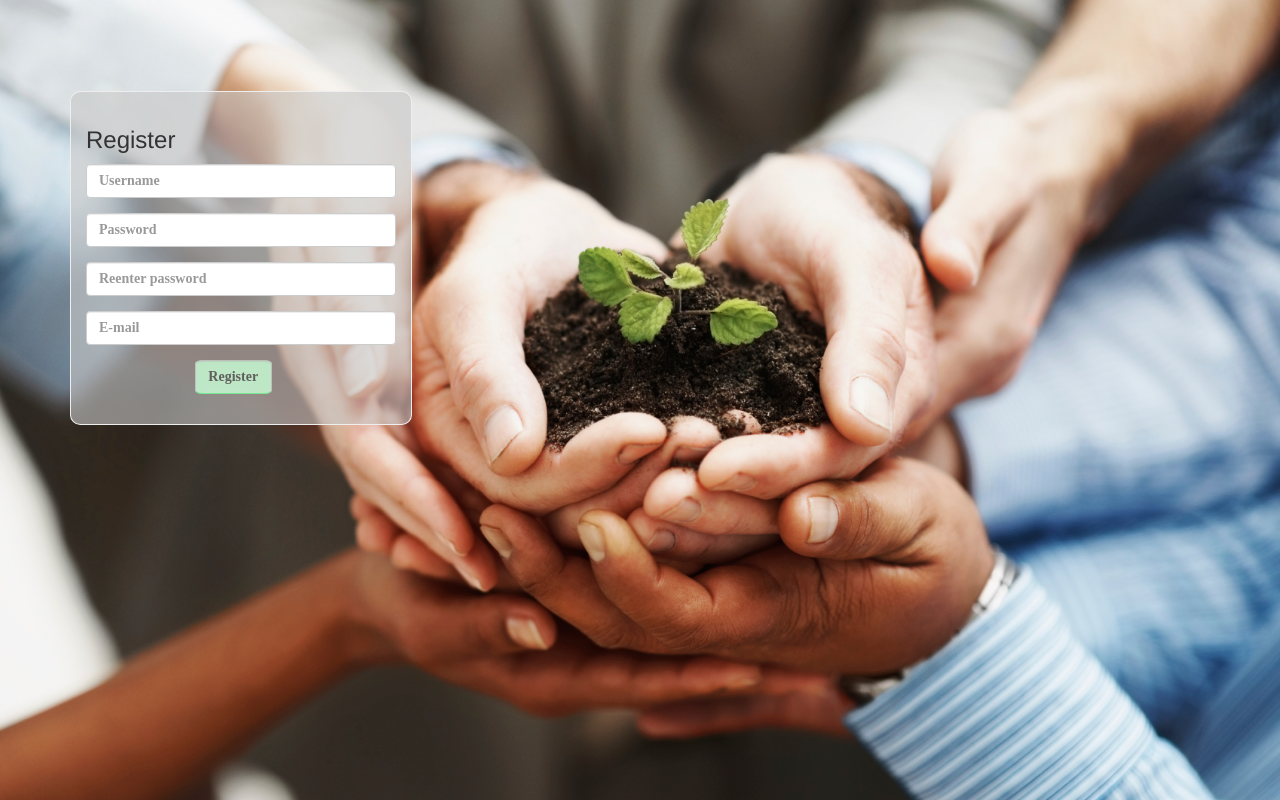
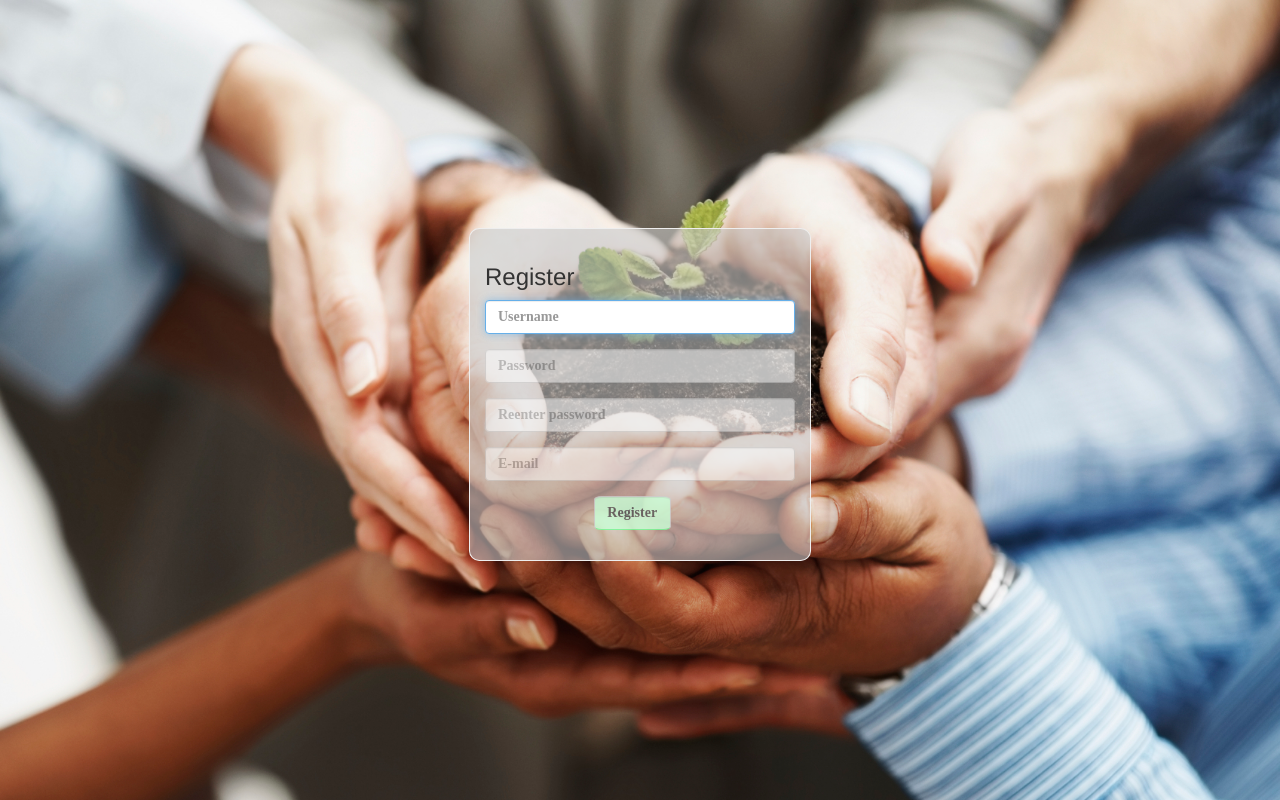
Before and after one commit to frostblooded/TreeForYou, a plain HTML site: page html/registration.html in a window 1280 px wide. Drawn offline with Linux system fonts and the light colour scheme.

Commit message:
Made registration even better :)

```diff
--- a/css/registration_style.css
+++ b/css/registration_style.css
@@ -22,13 +22,17 @@ input{
 .form-control{
 
 	border-radius: 0,5%;
-	/*opacity: 0.8;*/
+	opacity: 0.5;
+}
+
+.form-control:focus{
+	opacity: 1;
 }
 
 #register-form{
 	background-color: rgba(200, 200, 200, 0.6);
 	width: 30%;
-	margin: 8% 0%;
+	margin: 20% auto;
 	padding: 15px;
 	border-radius: 3%;
 	border: 1px solid #EEEEEE;
--- a/html/registration.html
+++ b/html/registration.html
@@ -7,7 +7,7 @@
     <script src="../javascript/jquery-1.11.3.js"></script>
     <script type="text/javascript" src="../javascript/parse-1.6.5.js"></script>
 </head>
-<body>
+<body onload="focusUserField()">
 	<div class="container">
         <form id = "register-form">
             <h3>
@@ -59,6 +59,13 @@
                     }
                 });
             </script>
+
+
+            <script>
+            function focusUserField() {
+                document.getElementById("username").focus();
+            }
+            </script>
         </form>
     </div>
 </body>
```
